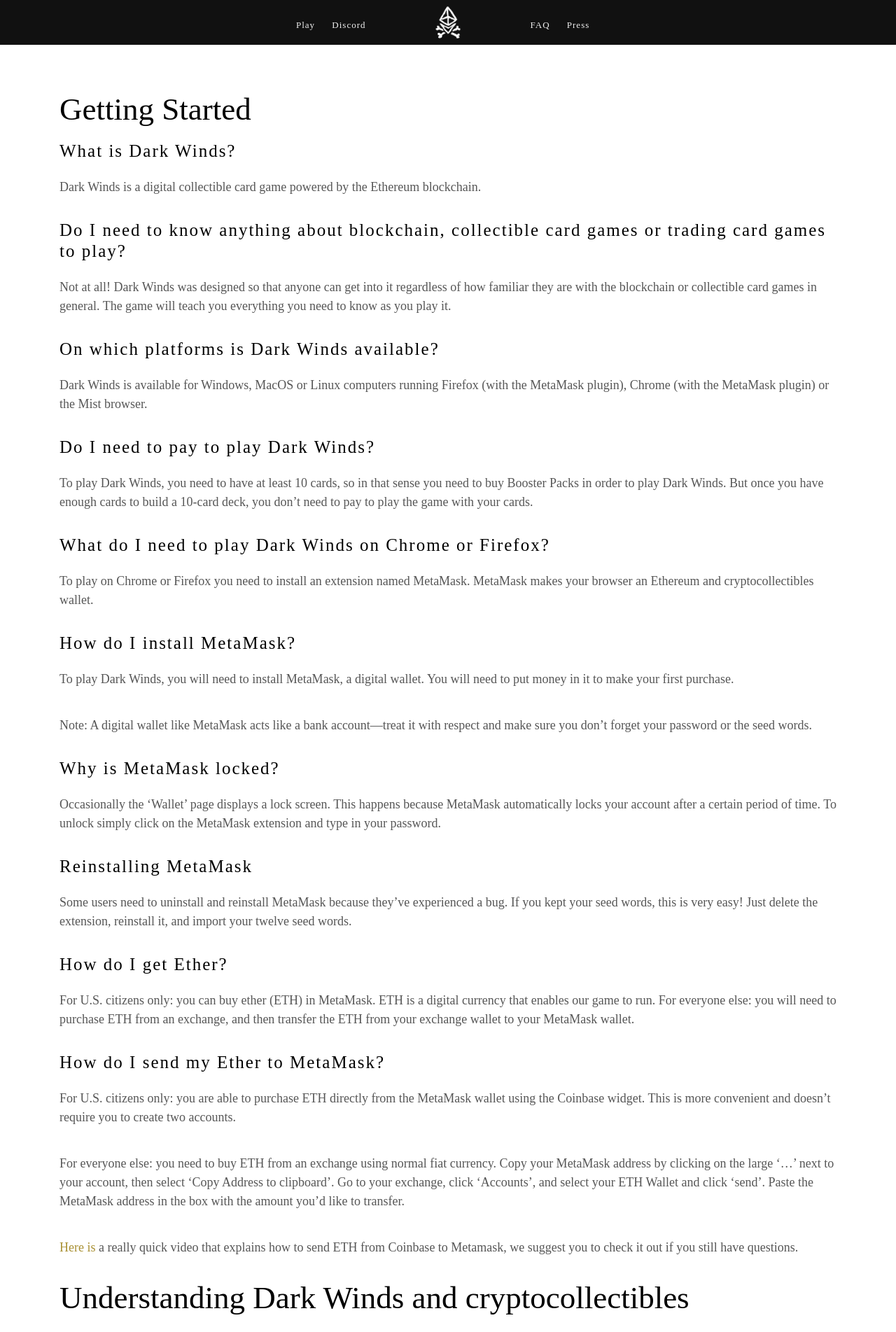
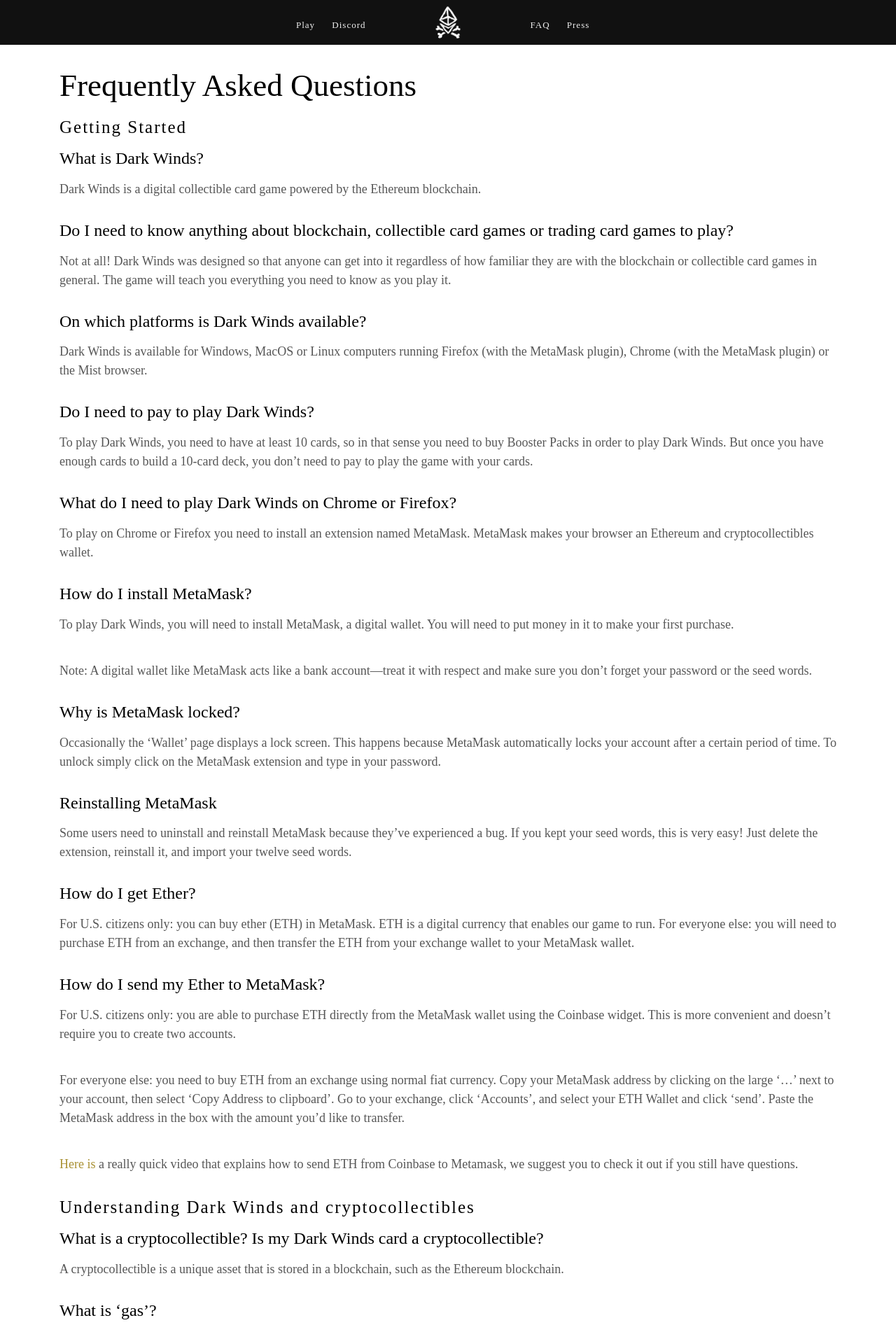
Before and after one commit to megoforce/darkwinds, a Jekyll site: the page built from faq.md, in a window 1280 px wide. Shown: the top 1903 px of the page at 70% size. Built offline with Jekyll 4.4.1, drawn with Linux system fonts in a browser that asks for light colours; some web fonts are replaced; comment, search, counter and statistics services are not loaded.

Commit message:
page padding

```diff
--- a/_layouts/page.html
+++ b/_layouts/page.html
@@ -47,7 +47,7 @@
 <body>
 
   {% include header.html %}
-<div class="container">
+<div class="container" id="page">
   {{content}}
 </div>
          </br>
--- a/css/darkwinds.css
+++ b/css/darkwinds.css
@@ -404,6 +404,10 @@
        opacity: 1
    }
 }
+/* page */
+#page {
+    padding-top:32px;
+}
 /* On smaller screens, decrease text size */
 @media only screen and (max-width: 300px) {
     .text {
--- a/faq.md
+++ b/faq.md
@@ -4,67 +4,69 @@
 permalink: /faq/
 layout: page
 ---
-<br/>
-# Getting Started
+
+# Frequently Asked Questions
+
+## Getting Started
 
 
-## What is Dark Winds?
+### What is Dark Winds?
 Dark Winds is a digital collectible card game powered by the Ethereum blockchain.
 
-## Do I need to know anything about blockchain, collectible card games or trading card games to play?
+### Do I need to know anything about blockchain, collectible card games or trading card games to play?
 Not at all! Dark Winds was designed so that anyone can get into it regardless of how familiar they are with the blockchain or collectible card games in general. The game will teach you everything you need to know as you play it.
 
-## On which platforms is Dark Winds available?
+### On which platforms is Dark Winds available?
 Dark Winds is available for Windows, MacOS or Linux computers running Firefox (with the MetaMask plugin), Chrome (with the MetaMask plugin) or the Mist browser.
 
-## Do I need to pay to play Dark Winds?
+### Do I need to pay to play Dark Winds?
 To play Dark Winds, you need to have at least 10 cards, so in that sense you need to buy Booster Packs in order to play Dark Winds. But once you have enough cards to build a 10-card deck, you don’t need to pay to play the game with your cards.
 
-## What do I need to play Dark Winds on Chrome or Firefox?
+### What do I need to play Dark Winds on Chrome or Firefox?
 To play on Chrome or Firefox you need to install an extension named MetaMask. MetaMask makes your browser an Ethereum and cryptocollectibles wallet.
 
-## How do I install MetaMask?
+### How do I install MetaMask?
 To play Dark Winds, you will need to install MetaMask, a digital wallet. You will need to put money in it to make your first purchase.
 
 Note: A digital wallet like MetaMask acts like a bank account—treat it with respect and make sure you don’t forget your password or the seed words.
 
-## Why is MetaMask locked?
+### Why is MetaMask locked?
 Occasionally the ‘Wallet’ page displays a lock screen. This happens because MetaMask automatically locks your account after a certain period of time. To unlock simply click on the MetaMask extension and type in your password.
 
-## Reinstalling MetaMask
+### Reinstalling MetaMask
 Some users need to uninstall and reinstall MetaMask because they’ve experienced a bug. If you kept your seed words, this is very easy! Just delete the extension, reinstall it, and import your twelve seed words.
 
-## How do I get Ether?
+### How do I get Ether?
 For U.S. citizens only: you can buy ether (ETH) in MetaMask. ETH is a digital currency that enables our game to run.
 For everyone else: you will need to purchase ETH from an exchange, and then transfer the ETH from your exchange wallet to your MetaMask wallet.
 
-## How do I send my Ether to MetaMask?
+### How do I send my Ether to MetaMask?
 For U.S. citizens only: you are able to purchase ETH directly from the MetaMask wallet using the Coinbase widget. This is more convenient and doesn’t require you to create two accounts.
 
 For everyone else: you need to buy ETH from an exchange using normal fiat currency. Copy your MetaMask address by clicking on the large ‘…’ next to your account, then select ‘Copy Address to clipboard’. Go to your exchange, click ‘Accounts’, and select your ETH Wallet and click ‘send’. Paste the MetaMask address in the box with the amount you’d like to transfer.
 
 [Here is](https://youtu.be/PtdMDtCVck0) a really quick video that explains how to send ETH from Coinbase to Metamask, we suggest you to check it out if you still have questions.
 
-# Understanding Dark Winds and cryptocollectibles
-## What is a cryptocollectible? Is my Dark Winds card a cryptocollectible?
+## Understanding Dark Winds and cryptocollectibles
+### What is a cryptocollectible? Is my Dark Winds card a cryptocollectible?
 A cryptocollectible is a unique asset that is stored in a blockchain, such as the Ethereum blockchain.
 
-## What is ‘gas’?
+### What is ‘gas’?
 When you buy Dark Winds cards, trade them or sell them, that means you are doing computation on the Ethereum blockchain, and you must pay for that computation. That payment is calculated in Gas and gas is paid in ETH.
 
 You are paying for the computation, regardless of whether your transaction succeeds or fails. Even if it fails, the miners must validate and execute your transaction (compute) and therefore you must pay for that computation just like you would pay for a successful transaction.
 
 You can see your TX fee (gas limit * gas price) in ETH & USD when you search for your transaction on etherscan.io. This is not a TX fee that Dark Winds, MetaMask, or any other service provider, receives. This fee is paid to miners for mining transactions, putting them into blocks, and securing the blockchain.
 
-## Do I have to spend money to trade Dark Winds card?
+### Do I have to spend money to trade Dark Winds card?
 In order to trade Dark Winds card, you must interact with the Ethereum smart contract that defines the cards. As explained before, that has a gas cost, and if it has a gas cost, it means that it has to be payed in ETH.
 
-# Gameplay FAQ
+## Gameplay FAQ
 How many cards do I need to buy to play the game?
 You need to have at least 10 cards to build a deck in order to play the game.
 
-# Will my collection on home PC be the same that the one on my laptop?
+## Will my collection on home PC be the same that the one on my laptop?
 No. Your collection is uniquely tied to the MetaMask wallet installed. The only way to use the same wallet on both devices is to use the seed of an existing MetaMask wallet.
 
-# Do I need an Internet connection to play the game?
+## Do I need an Internet connection to play the game?
 Yes. The game is an online game that pairs you against an opponent from anywhere in the world.
```
